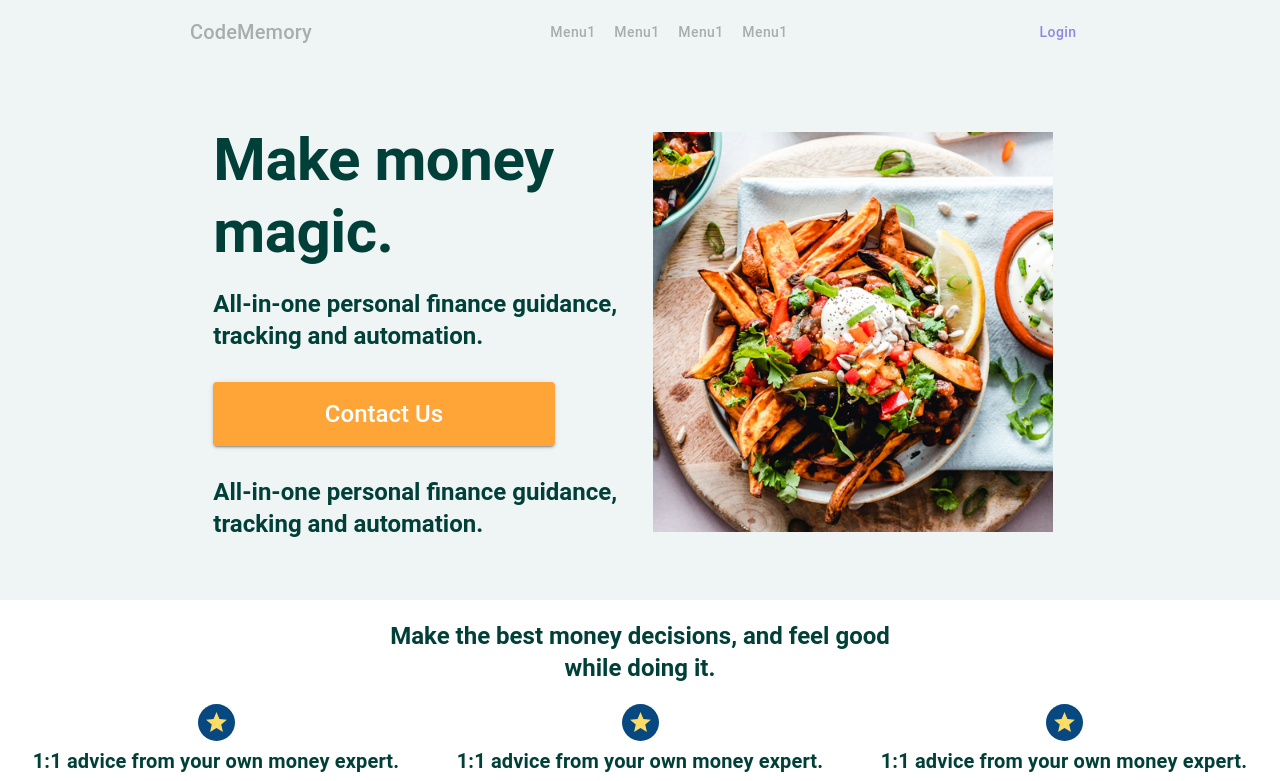
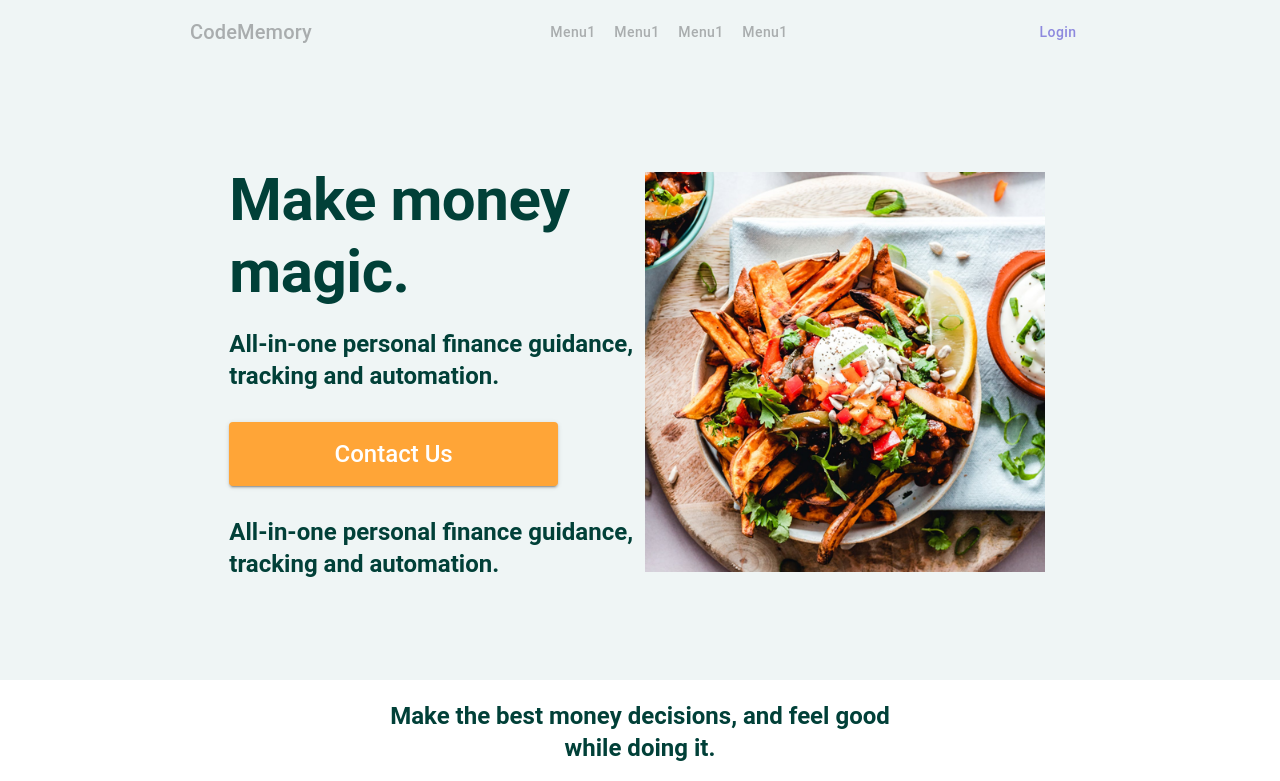
Before and after one commit to arslansajid/my-app, a React (Create React App) app: page / in a window 1280 px wide. Shown: the top 781 px of the page. Built offline with nearby package versions, Linux system fonts and the light colour scheme.

Commit message:
styles fixed

```diff
--- a/src/App.tsx
+++ b/src/App.tsx
@@ -41,7 +41,7 @@ const useStyles = makeStyles((theme: Theme) =>
     },
     imgContainer: {
       height: "400px",
-      width: "400px",
+      width: "100%",
       objectFit: "contain"
     }
   }),
@@ -54,7 +54,11 @@ const App = () => {
   return (
     <div className="main">
       <Header />
-      <Grid className={classes.container} direction="row"
+
+      <Grid className={classes.container}
+      >
+        <Container maxWidth="lg">
+        <Grid className={classes.container} direction="row"
         justify="center"
         container
         spacing={0}
@@ -78,7 +82,10 @@ const App = () => {
         <Grid className={classes.imageContainer} item lg={4} md={4} sm={4} xs={12}>
             <img className={classes.imgContainer} src={require("./assets/1.png")} alt="header-section" />
         </Grid>
+        </Grid>
+        </Container>
       </Grid>
+      {/* </Container> */}
 
       <Container maxWidth="sm" className={classes.center}>
         <Typography variant="h5" className={classes.title}>
```
